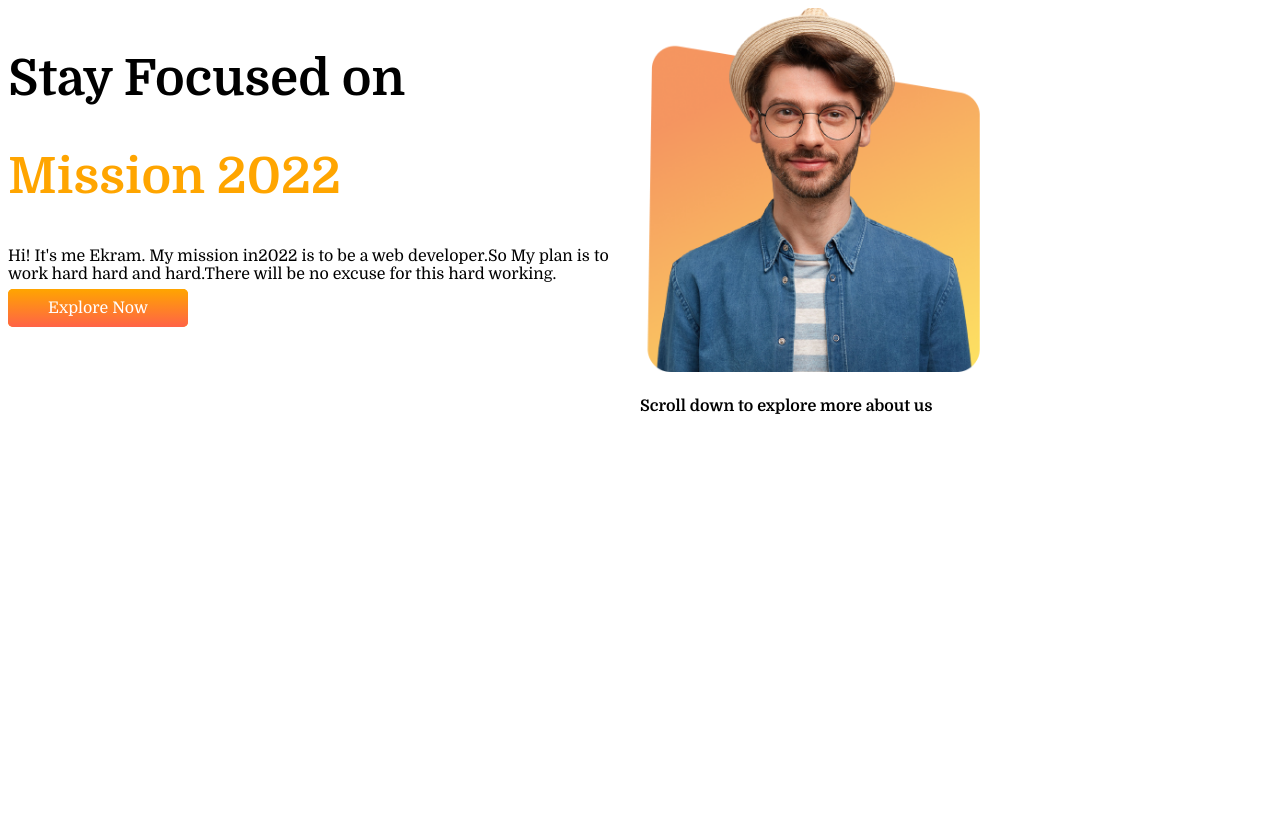
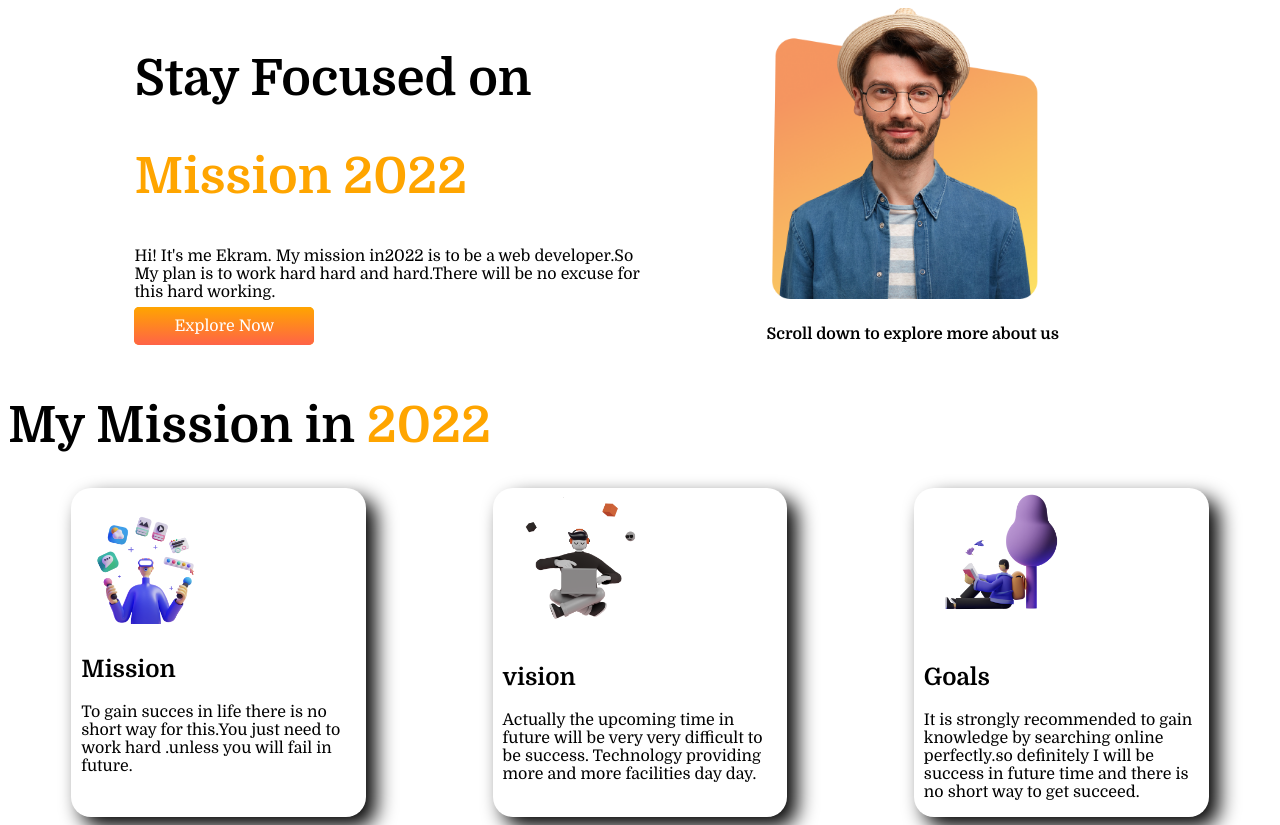
Before and after one commit to eksaf/mission-2022, a plain HTML site: page indx.html in a window 1280 px wide. Before the commit the page ends 800 px from the top, so only its background shows below. Drawn offline with Linux system fonts and the light colour scheme.

Commit message:
target added

```diff
--- a/indx.html
+++ b/indx.html
@@ -27,6 +27,36 @@
         <h4>Scroll down to explore more about us</h4>
     </div>
 </section>
+<h1>My Mission in <span class="orange-color">2022</span></h1>
+
+<section class="mission">
+    <div class="target">
+        <img src="./images/illustrators/illustrator-1.png" alt="">
+        <h2>Mission</h2>
+        <p>To gain succes in life there is no short way for this.You just need to work hard .unless you will fail in
+            future.
+        </p>
+    </div>
+    <div class="target">
+        <img src="./images/illustrators/illustrator-2.png" alt="">
+        <h2>vision</h2>
+
+        <p>Actually the upcoming time in future will be very very difficult to be success. Technology providing more
+            and
+            more
+            facilities day day.</p>
+    </div>
+    <div class="target">
+        <img src="./images/illustrators/illustrator-3.png" alt="">
+        <h2>Goals</h2>
+
+        <p>It is strongly recommended to gain knowledge by searching online perfectly.so definitely I will be
+            success in
+            future
+            time and there is no short way to get succeed.</p>
+    </div>
+
+</section>
 
 <body>
 
--- a/style.css
+++ b/style.css
@@ -13,6 +13,7 @@ section{
 }
 .half-width{
     width:50%;
+    padding-left: 10%;
 }
 section img{
     width:55%;
@@ -26,3 +27,15 @@ section img{
      border-radius:5px;
 
 }
+.target{
+    width:33%;
+   box-shadow: 10px 10px 20px;
+   margin-left: 5%;
+   margin-right: 5%;
+   padding-left: 10px;
+   padding-right: 10px;
+   border-radius: 20px;
+
+
+
+}
```
